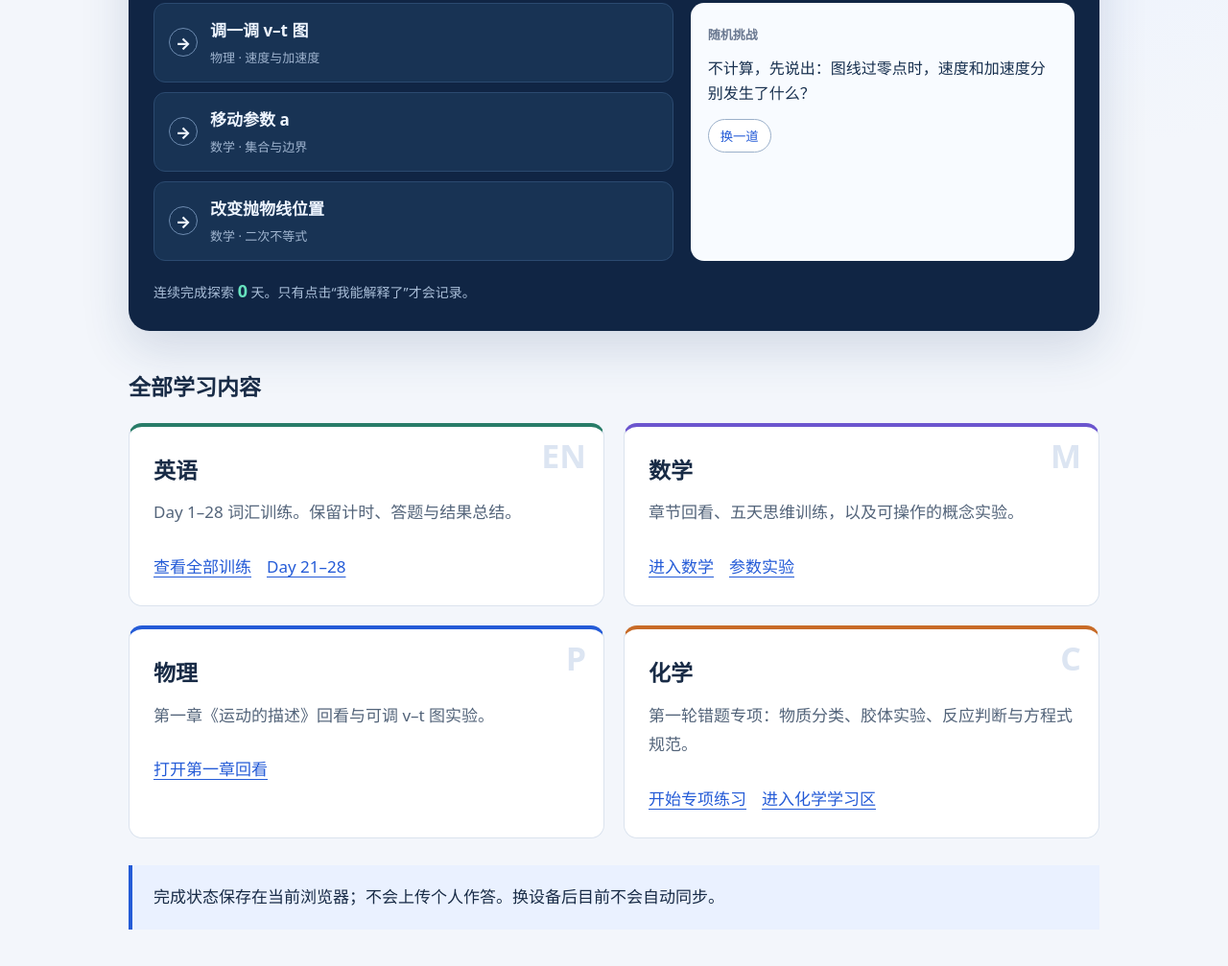
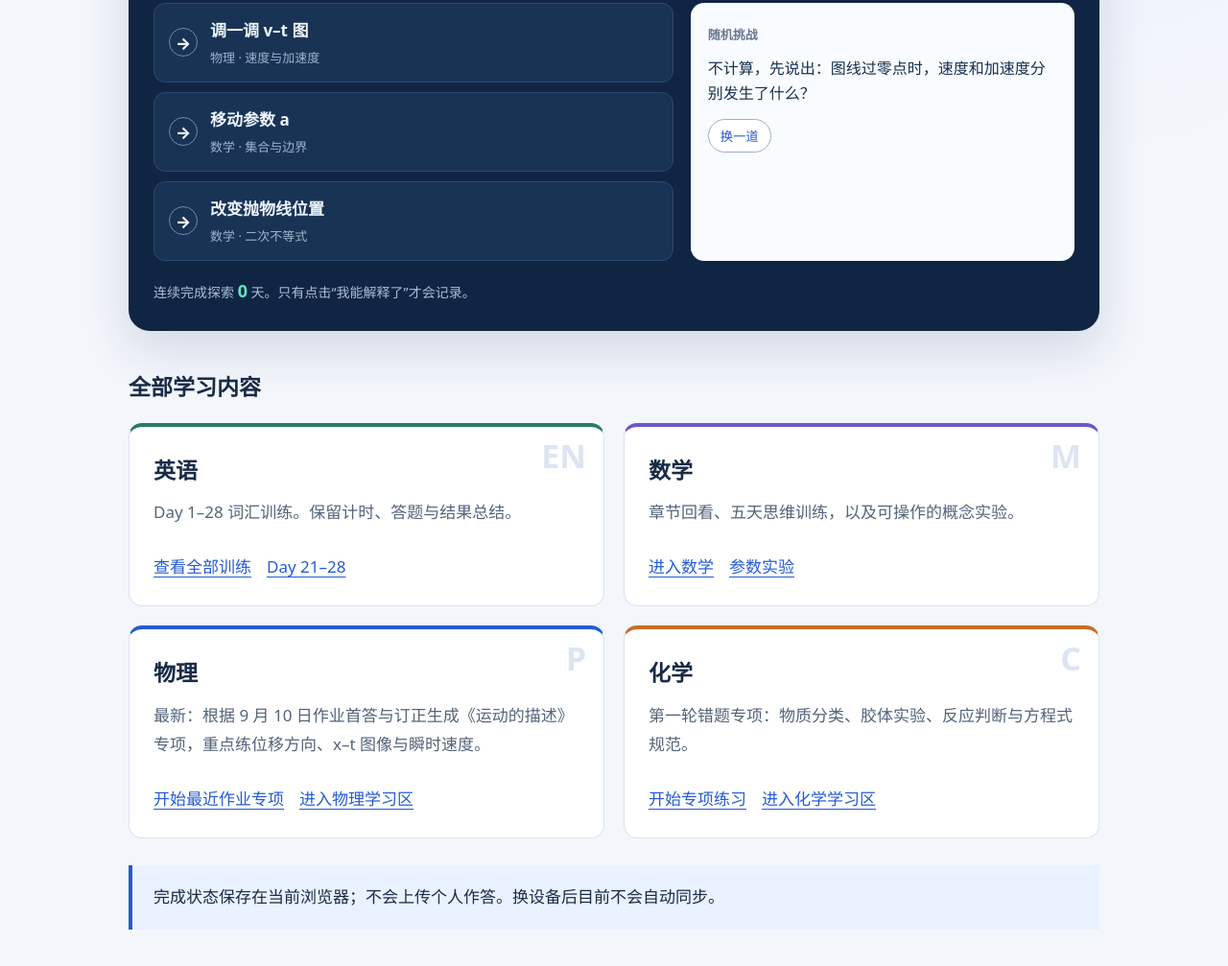
Before and after one commit to LenaLenaPan/qingxu-highschool, a plain HTML site: page public/index.html in a window 1280 px wide. Shown: the part 378-1385 px from the top of the page at 96% size. Drawn offline with Linux system fonts and the light colour scheme.

Commit message:
home: point physics card to latest targeted practice

```diff
--- a/public/index.html
+++ b/public/index.html
@@ -31,7 +31,7 @@
   <div class="grid">
     <section class="card subject-english"><span class="subject-mark">EN</span><h2>英语</h2><p>Day 1–28 词汇训练。保留计时、答题与结果总结。</p><a href="/english/">查看全部训练</a><a href="/english/day21-28.html">Day 21–28</a></section>
     <section class="card subject-math"><span class="subject-mark">M</span><h2>数学</h2><p>章节回看、五天思维训练，以及可操作的概念实验。</p><a href="/math/">进入数学</a><a href="/math/chapter1/#qx-interval-lab">参数实验</a></section>
-    <section class="card subject-physics"><span class="subject-mark">P</span><h2>物理</h2><p>第一章《运动的描述》回看与可调 v–t 图实验。</p><a href="/physics/chapter1.html">打开第一章回看</a></section>
+    <section class="card subject-physics"><span class="subject-mark">P</span><h2>物理</h2><p>最新：根据 9 月 10 日作业首答与订正生成《运动的描述》专项，重点练位移方向、x–t 图像与瞬时速度。</p><a href="/physics/motion-practice-20260910.html">开始最近作业专项</a><a href="/physics/">进入物理学习区</a></section>
     <section class="card subject-chemistry"><span class="subject-mark">C</span><h2>化学</h2><p>第一轮错题专项：物质分类、胶体实验、反应判断与方程式规范。</p><a href="/chemistry/special-practice-1.html">开始专项练习</a><a href="/chemistry/">进入化学学习区</a></section>
   </div>
   <div class="notice">完成状态保存在当前浏览器；不会上传个人作答。换设备后目前不会自动同步。</div>
```
